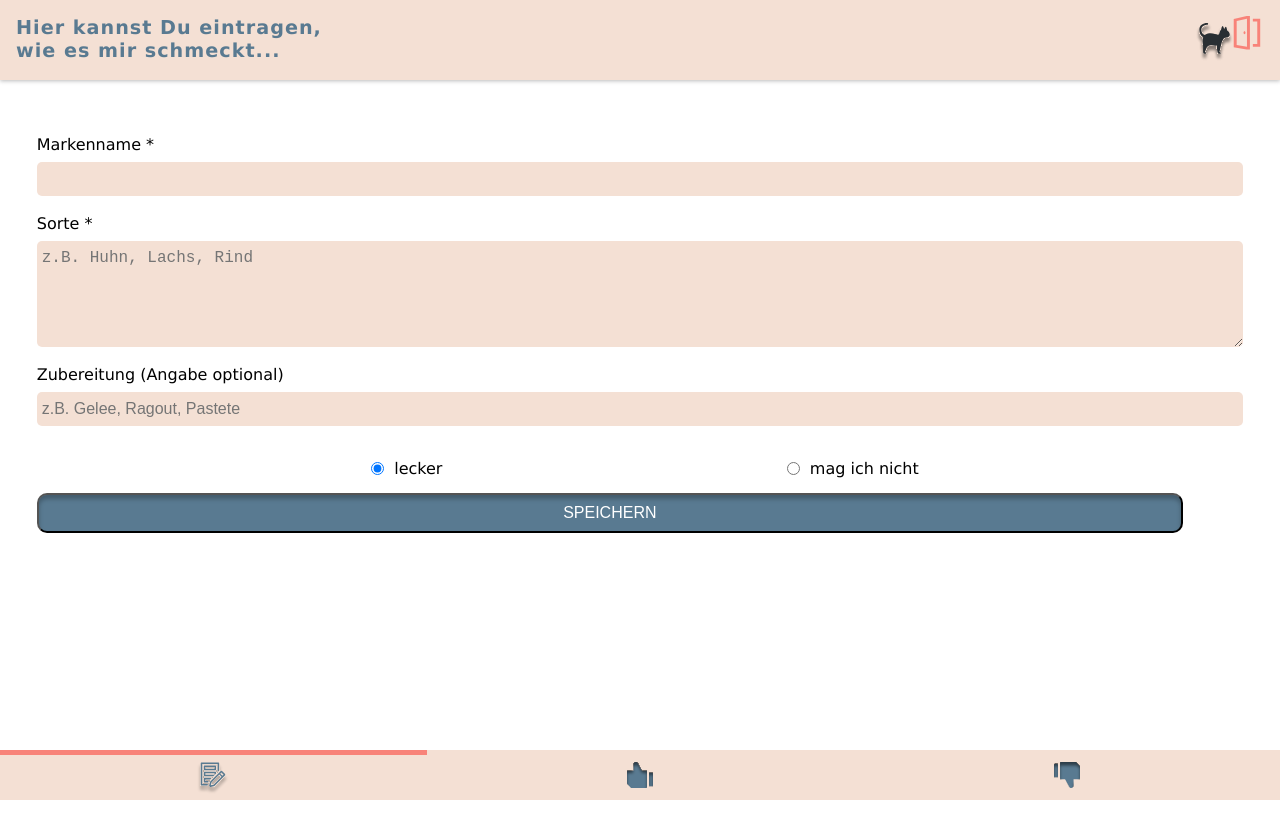
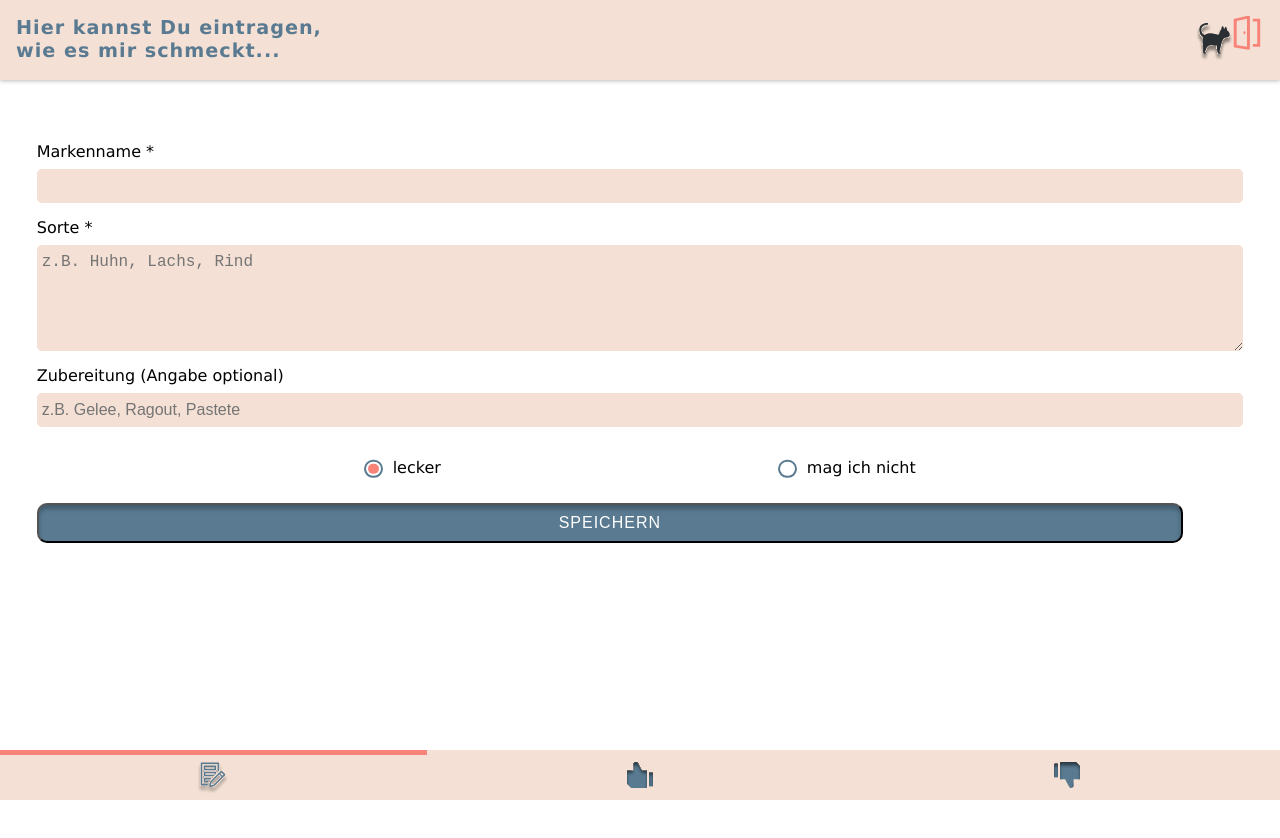
Before and after one commit to ttaannjjaa/capstone-project, a React (Create React App) app: page /FormPage in a window 1280 px wide. Shown: the top 838 px of the page. Built offline with nearby package versions, Linux system fonts and the light colour scheme.

Commit message:
Add styling, adjust tests

```diff
--- a/src/components/ExitButton.js
+++ b/src/components/ExitButton.js
@@ -8,9 +8,9 @@ export default function ExitButton() {
   return (
     <ExitButtonStyled
       onClick={() => navigate('/')}
-      aria-describedby="button to leave the app"
       data-testid="button to leave the app"
     >
+      <span className="sr-only">ExitButton</span>
       <img
         src={exitCat}
         alt="black cat wanting to walk through open door - icon for leaving the app"
--- a/src/components/Form.js
+++ b/src/components/Form.js
@@ -22,10 +22,10 @@ export default function Form({ handleData }) {
     alert(JSON.stringify(message));
     const formData = {
       id: nanoid(),
-      foodName: data.foodName,
-      foodTaste: data.foodTaste,
-      foodStyle: data.foodStyle,
-      foodJudge: data.foodJudge,
+      foodName: data.foodName.trim(),
+      foodTaste: data.foodTaste.trim(),
+      foodStyle: data.foodStyle.trim(),
+      foodJudge: data.foodJudge.trim(),
     };
     handleData(formData);
     reset();
@@ -55,7 +55,10 @@ export default function Form({ handleData }) {
               value: 20,
               message: 'ups, Limit von 2o Buchstaben erreicht',
             },
-            pattern: { value: /^[A-Za-z]+/ },
+            pattern: {
+              value: /^[A-Za-z]+/i,
+              message: 'bitte Text eingeben',
+            },
           })}
         />
         {errors.foodName && <span>{errors.foodName.message}</span>}
@@ -75,7 +78,10 @@ export default function Form({ handleData }) {
               value: 84,
               message: '84 Buchstaben sollten doch reichen.',
             },
-            pattern: { value: /^[A-Za-z]+/ },
+            pattern: {
+              value: /^[A-Za-z]+/i,
+              message: 'bitte Text eingeben',
+            },
           })}
         />
         {errors.foodTaste && <span>{errors.foodTaste.message}</span>}
@@ -91,15 +97,19 @@ export default function Form({ handleData }) {
               value: 20,
               message: 'ups, Limit von 2o Buchstaben erreicht',
             },
-            pattern: { value: /^[A-Za-z]+/ },
+            pattern: {
+              value: /^[A-Za-z]+/i,
+              message: 'bitte Text eingeben',
+            },
           })}
         />
         {errors.foodStyle && <span>{errors.foodStyle.message}</span>}
 
         <Judge>
           <RadioStyled>
-            <input
+            <RadioButton
               id="liked"
+              name="foodJudge"
               type="radio"
               value="liked"
               {...register('foodJudge', { required: { value: true } })}
@@ -108,8 +118,9 @@ export default function Form({ handleData }) {
             <label htmlFor="liked">lecker</label>
           </RadioStyled>
           <RadioStyled>
-            <input
+            <RadioButton
               id="unliked"
+              name="foodJudge"
               type="radio"
               value="unliked"
               {...register('foodJudge', { required: { value: true } })}
@@ -124,7 +135,7 @@ export default function Form({ handleData }) {
 }
 
 const FormContainer = styled.div`
-  margin-top: 2rem;
+  margin-top: 1rem;
   padding: 5px;
   display: flex;
   flex-direction: column;
@@ -140,6 +151,17 @@ const FormStyled = styled.form`
   flex-direction: column;
   align-items: flex-start;
   padding: 10px 0;
+
+  label {
+    margin-top: 15px;
+  }
+
+  span {
+    color: var(--coral);
+    font-size: 0.7rem;
+    padding: 3px;
+    margin: 0;
+  }
 `;
 
 const TextInput = styled.input`
@@ -147,7 +169,7 @@ const TextInput = styled.input`
   width: 100%;
   font-size: 1rem;
   line-height: 1.5rem;
-  margin: 8px 0 18px 0;
+  margin-top: 8px;
   padding: 5px;
   background-color: var(--peach);
   box-shadow: var(--box-shadow-inputfields);
@@ -163,7 +185,7 @@ const TextField = styled.textarea`
   width: 100%;
   font-size: 1rem;
   line-height: 1.5rem;
-  margin: 8px 0 18px 0;
+  margin-top: 8px;
   padding: 5px;
   background-color: var(--peach);
   box-shadow: var(--box-shadow-inputfields);
@@ -184,16 +206,40 @@ const Judge = styled.fieldset`
   padding-top: 0.5rem;
   padding-bottom: 0.5rem;
   border: none;
+  margin-top: 8px;
 `;
 
 const RadioStyled = styled.div`
   display: flex;
-  flex-direction: row;
-  align-items: center;
-  font-size: 1rem;
+  margin-bottom: 1rem;
+`;
 
-  & > input {
-    margin: 10px;
+const RadioButton = styled.input`
+  margin-right: 10px;
+  margin-top: 18px;
+  -webkit-appearance: none;
+  appearance: none;
+  background-color: #fff;
+  font: inherit;
+  color: currentColor;
+  width: 1.15em;
+  height: 1.15em;
+  border: 0.15em solid var(--steelblue);
+  border-radius: 50%;
+  transform: translateY(-0.075em);
+  display: grid;
+  place-content: center;
+  :checked::before {
+    transform: scale(1);
+  }
+  &::before {
+    content: '';
+    width: 0.65em;
+    height: 0.65em;
+    border-radius: 50%;
+    transform: scale(0);
+    transition: 120ms transform ease-in-out;
+    background-color: var(--coral);
   }
 `;
 
@@ -208,4 +254,5 @@ const SaveButton = styled.button`
   background-color: var(--steelblue);
   box-shadow: var(--box-shadow-inset);
   border-radius: 10px;
+  letter-spacing: 1px;
 `;
--- a/src/pages/FormPage.js
+++ b/src/pages/FormPage.js
@@ -21,7 +21,7 @@ export default function FormPage({ handleData }) {
 const FormPageStyle = styled.section`
   background-color: var(--white);
   display: grid;
-  grid-template-rows: 5.5rem 1fr 3rem;
+  grid-template-rows: 6rem 1fr 3rem;
 
   main {
     grid-row: 2 / 3;
```
Also changed, not shown: 2 other files (tests, documents, lock files or other folders).
